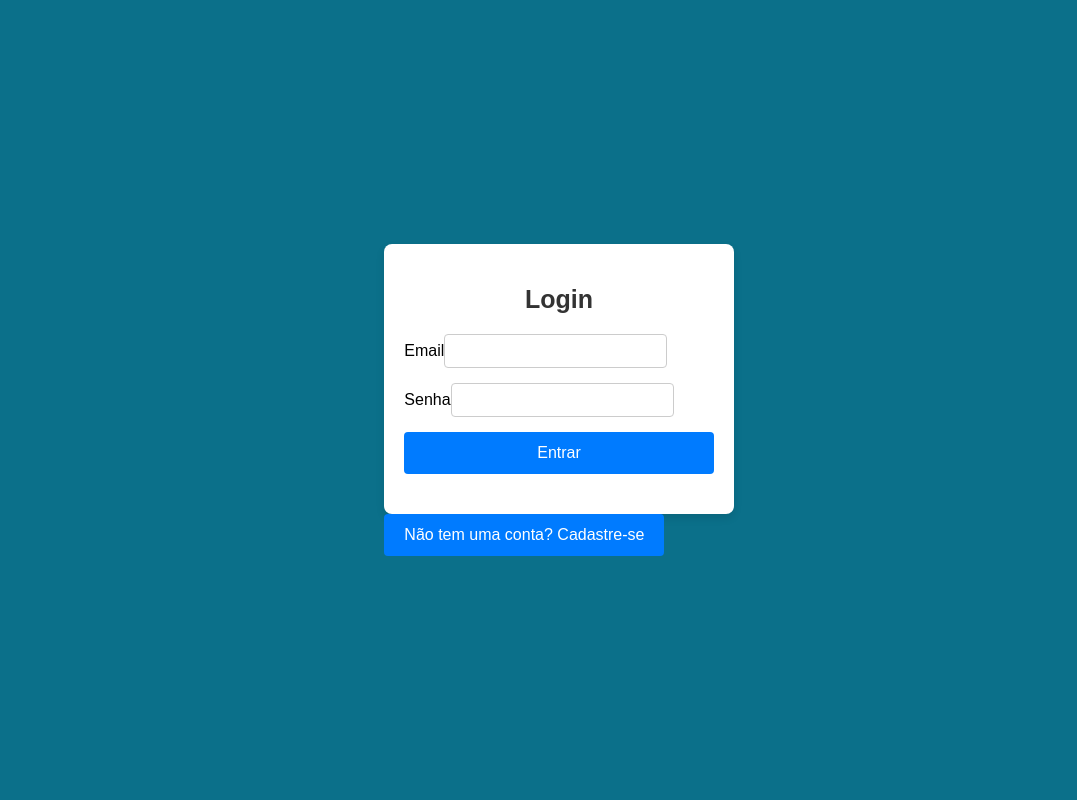
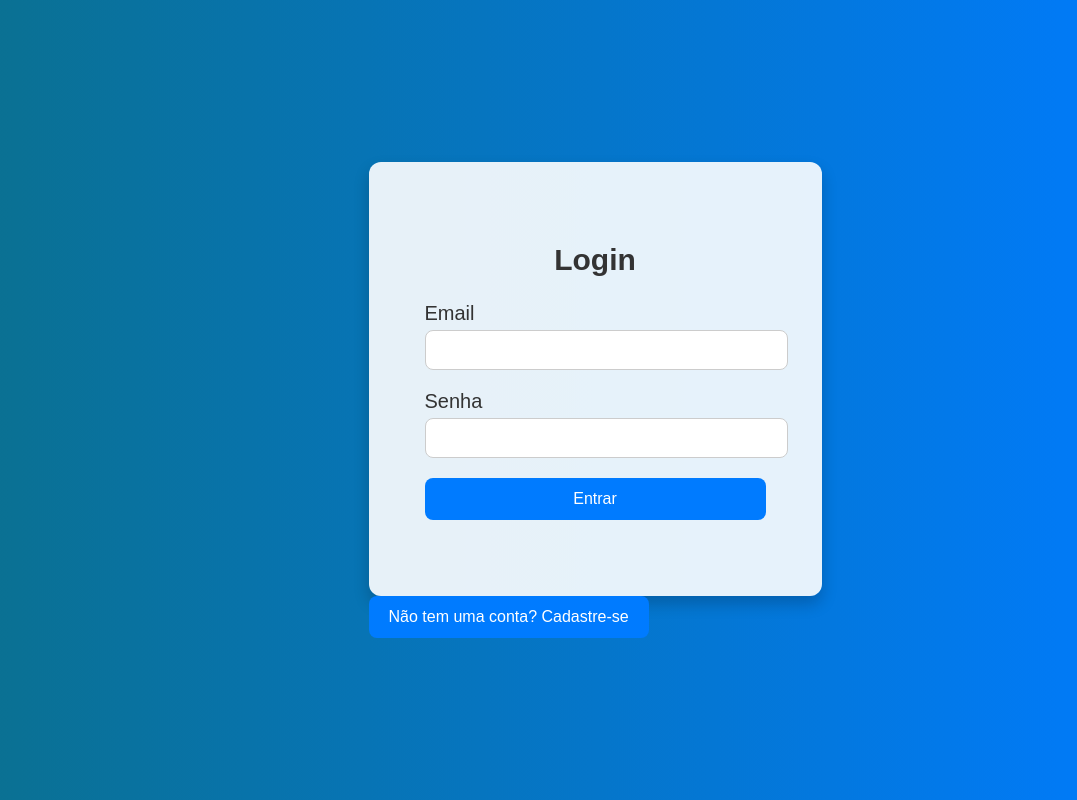
Before and after one commit to ErickPatrick1227/Tela-de-Login, a React (Create React App) app in the folder meu-app/: page / in a window 1280 px wide. Shown: the whole page, without its empty margins (101-1178 px from the left). Built offline with nearby package versions, Linux system fonts and the light colour scheme.

Commit message:
melhorias no design

```diff
--- a/meu-app/src/index.css
+++ b/meu-app/src/index.css
@@ -1,65 +1,89 @@
 body {
   font-family: "Arial", sans-serif;
-  background-color: #0b708a;
+  background: linear-gradient(to right, #0b708a, #007bff);
   display: flex;
   justify-content: center;
   align-items: center;
   height: 100vh;
   margin: 0;
+  color: #fff;
 }
+
 .lei {
-  background-color: #fff;
-  padding: 20px;
-  border-radius: 8px;
-  box-shadow: 0 4px 8px rgba(0, 0, 0, 0.1);
+  background-color: rgba(255, 255, 255, 0.9);
+  padding: 56px;
+  border-radius: 12px;
+  box-shadow: 0 8px 16px rgba(0, 0, 0, 0.2);
   width: 100%;
   max-width: 400px;
+  text-align: left;
+}
+
+h2 {
+  color: #333;
+  font-size: 30px;
+  margin-bottom: 25px;
   text-align: center;
 }
-h2 {
-  color: #333;
-  font-size: 25px;
-  margin-bottom: 20px;
-}
+
 form {
   display: flex;
   flex-direction: column;
-  gap: 15px;
+  gap: 20px;
 }
+
+label {
+  font-size: 20px;
+  color: #333;
+  margin-bottom: 5px;
+  display: block;
+}
+
+input[type="text"],
 input[type="email"],
 input[type="password"] {
-  padding: 7px;
+  padding: 10px;
   border: 1px solid #ccc;
-  border-radius: 4px;
+  border-radius: 8px;
   font-size: 16px;
   outline: none;
-  transition: border-color 0.3s ease;
+  width: 100%;
+  transition: border-color 0.3s ease, box-shadow 0.3s ease;
 }
+
+input[type="text"]:focus,
 input[type="email"]:focus,
 input[type="password"]:focus {
   border-color: #007bff;
+  box-shadow: 0 0 8px rgba(0, 123, 255, 0.5);
 }
+
 button {
   background-color: #007bff;
   color: #fff;
   border: none;
   padding: 12px 20px;
-  border-radius: 4px;
+  border-radius: 8px;
   font-size: 16px;
   cursor: pointer;
-  transition: background-color 0.3s ease;
+  transition: background-color 0.3s ease, transform 0.2s ease;
 }
+
 button:hover {
   background-color: #0056b3;
+  transform: translateY(-2px);
 }
+
+button:active {
+  transform: translateY(1px);
+}
+
 p {
   font-size: 14px;
   color: #ff0000;
   margin-top: 20px;
 }
+
 p.success {
   color: #28a745;
 }
-form div {
-  text-align: left;
-}
```
